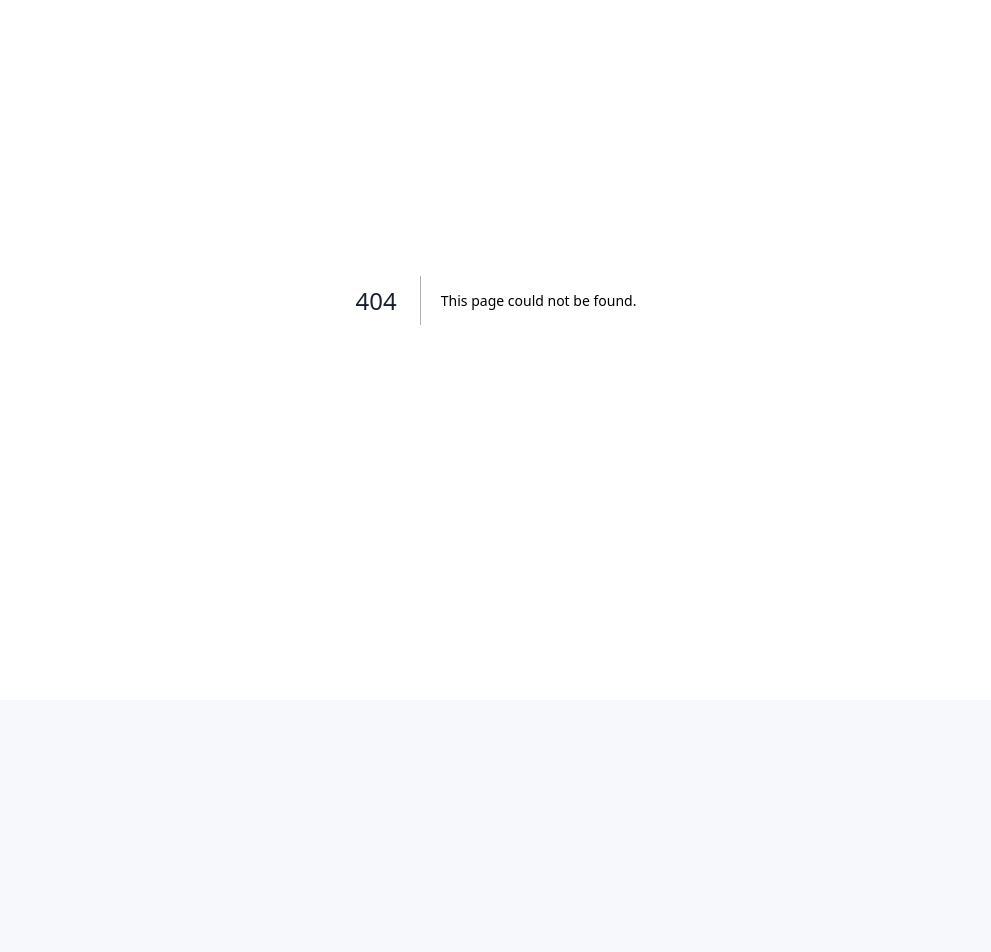
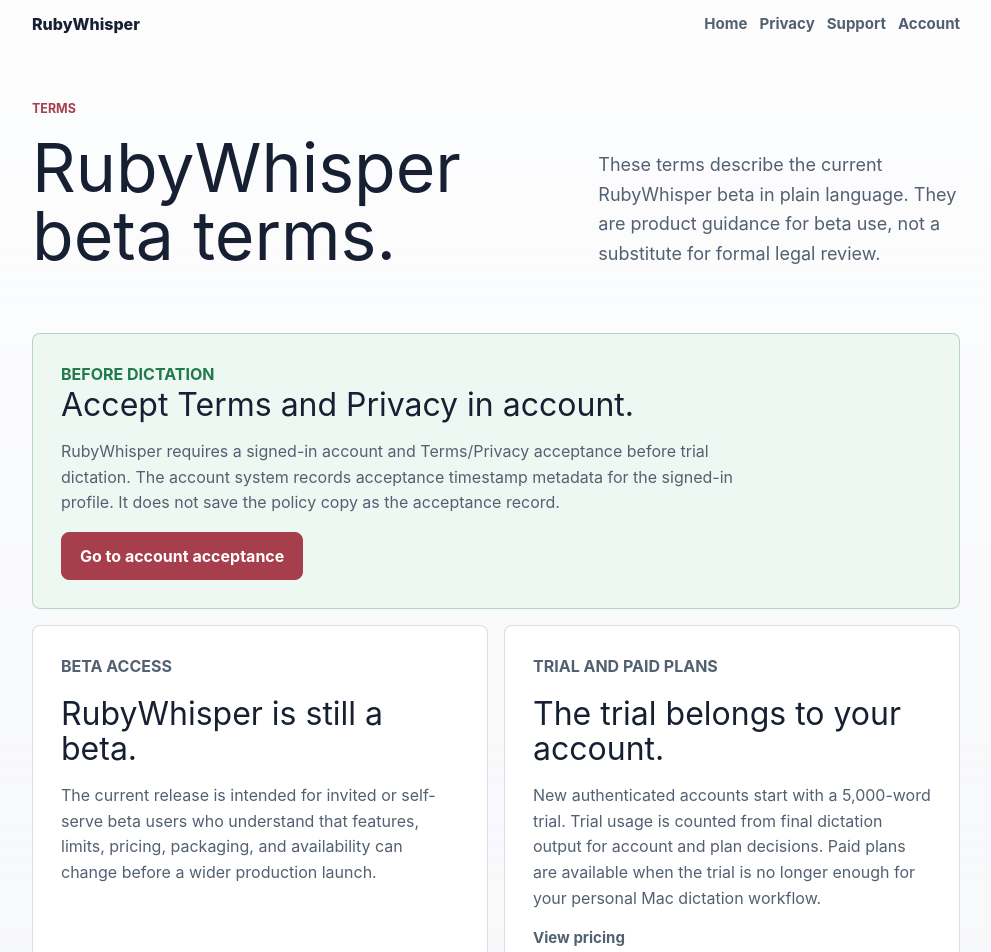
Before and after one commit to brandonnshore/rubywispr-, a Next.js app in the folder apps/web/: page /terms in a window 1280 px wide. Before the commit this address had no page. Shown: the part 100-1052 px from the top of the page, without its empty margins (144-1135 px from the left). Before the commit the page ends 800 px from the top, so only its background shows below. Built offline with nearby package versions, Linux system fonts and the light colour scheme.

Commit message:
Add public beta terms page

```diff
--- /dev/null
+++ b/apps/web/src/app/(public)/terms/page.tsx
@@ -0,0 +1,181 @@
+import Link from "next/link";
+
+const supportGuidelines = [
+  "Use RubyWhisper for personal dictation into apps where you can type.",
+  "Do not use the beta for meeting transcription, surveillance, regulated records, or high-risk workflows that require guaranteed uptime.",
+  "Keep your account credentials private and use RubyWhisper only on Macs and accounts you are allowed to use.",
+];
+
+const releaseLimitations = [
+  "RubyWhisper is a Mac-only beta and may change, pause, or become unavailable while launch work continues.",
+  "The beta depends on account, network, billing, entitlement, and transcription provider availability.",
+  "The Mac app may show recovery states when insertion cannot complete; local Recent Wisprs are handled on the Mac, not in the web account.",
+];
+
+const termsRoutes = [
+  {
+    href: "/privacy",
+    label: "Privacy",
+    note: "Review what RubyWhisper does and does not keep.",
+  },
+  {
+    href: "/support",
+    label: "Support",
+    note: "Get beta help without sending private dictation content.",
+  },
+  {
+    href: "/account",
+    label: "Account",
+    note: "Sign in to accept Terms and Privacy before trial dictation.",
+  },
+  {
+    href: "/pricing",
+    label: "Pricing",
+    note: "Compare the free trial and paid beta plans.",
+  },
+  {
+    href: "/download",
+    label: "Download",
+    note: "Check Mac beta artifact availability.",
+  },
+];
+
+export default function TermsPage() {
+  return (
+    <main className="surface-shell public-shell terms-shell">
+      <section
+        className="surface-panel public-panel terms-panel"
+        aria-labelledby="terms-heading"
+      >
+        <header className="route-header">
+          <Link className="route-brand" href="/" aria-label="RubyWhisper home">
+            RubyWhisper
+          </Link>
+          <nav className="route-nav" aria-label="Primary routes">
+            <Link href="/">Home</Link>
+            <Link href="/privacy">Privacy</Link>
+            <Link href="/support">Support</Link>
+            <Link href="/account">Account</Link>
+          </nav>
+        </header>
+
+        <div className="terms-hero">
+          <div>
+            <p className="surface-kicker">Terms</p>
+            <h1 id="terms-heading">RubyWhisper beta terms.</h1>
+          </div>
+          <p className="surface-copy terms-hero-copy">
+            These terms describe the current RubyWhisper beta in plain language.
+            They are product guidance for beta use, not a substitute for formal
+            legal review.
+          </p>
+        </div>
+
+        <section className="terms-callout" aria-labelledby="acceptance-heading">
+          <div>
+            <p className="account-status-label">Before dictation</p>
+            <h2 id="acceptance-heading">Accept Terms and Privacy in account.</h2>
+          </div>
+          <p>
+            RubyWhisper requires a signed-in account and Terms/Privacy
+            acceptance before trial dictation. The account system records
+            acceptance timestamp metadata for the signed-in profile. It does
+            not save the policy copy as the acceptance record.
+          </p>
+          <Link className="rw-button" href="/account">
+            Go to account acceptance
+          </Link>
+        </section>
+
+        <div className="terms-section-grid">
+          <section className="terms-section" aria-labelledby="beta-heading">
+            <p className="surface-kicker">Beta access</p>
+            <h2 id="beta-heading">RubyWhisper is still a beta.</h2>
+            <p>
+              The current release is intended for invited or self-serve beta
+              users who understand that features, limits, pricing, packaging,
+              and availability can change before a wider production launch.
+            </p>
+          </section>
+
+          <section className="terms-section" aria-labelledby="plans-heading">
+            <p className="surface-kicker">Trial and paid plans</p>
+            <h2 id="plans-heading">The trial belongs to your account.</h2>
+            <p>
+              New authenticated accounts start with a 5,000-word trial. Trial
+              usage is counted from final dictation output for account and plan
+              decisions. Paid plans are available when the trial is no longer
+              enough for your personal Mac dictation workflow.
+            </p>
+            <Link className="route-text-link" href="/pricing">
+              View pricing
+            </Link>
+          </section>
+
+          <section className="terms-section" aria-labelledby="privacy-heading">
+            <p className="surface-kicker">Privacy fit</p>
+            <h2 id="privacy-heading">Dictation content is transient server-side.</h2>
+            <p>
+              RubyWhisper sends recorded audio through the backend for
+              transcription and optional cleanup, then returns text to the Mac.
+              The server contract is metadata-only for account, usage, request,
+              plan, and acceptance records. RubyWhisper does not keep
+              server-side audio, transcript, cleaned text, clipboard, prompt,
+              provider payload, or local history content.
+            </p>
+            <Link className="route-text-link" href="/privacy">
+              Read privacy details
+            </Link>
+          </section>
+
+          <section className="terms-section" aria-labelledby="support-heading">
+            <p className="surface-kicker">Support</p>
+            <h2 id="support-heading">Support is beta support.</h2>
+            <p>
+              Support can help with account, billing, download, and beta access
+              questions as capacity allows. Do not include private dictation
+              text, audio, transcripts, clipboard content, prompts, or provider
+              request and response payloads in support requests.
+            </p>
+            <Link className="route-text-link" href="/support">
+              Open support
+            </Link>
+          </section>
+        </div>
+
+        <section className="terms-list-section" aria-labelledby="use-heading">
+          <div>
+            <p className="surface-kicker">Acceptable use</p>
+            <h2 id="use-heading">Use RubyWhisper for personal dictation.</h2>
+          </div>
+          <ul>
+            {supportGuidelines.map((item) => (
+              <li key={item}>{item}</li>
+            ))}
+          </ul>
+        </section>
+
+        <section className="terms-list-section" aria-labelledby="limits-heading">
+          <div>
+            <p className="surface-kicker">Current limits</p>
+            <h2 id="limits-heading">Do not depend on production availability.</h2>
+          </div>
+          <ul>
+            {releaseLimitations.map((item) => (
+              <li key={item}>{item}</li>
+            ))}
+          </ul>
+        </section>
+
+        <nav className="route-list terms-route-list" aria-label="Terms links">
+          {termsRoutes.map((route) => (
+            <a className="route-link" href={route.href} key={route.href}>
+              <span>{route.label}</span>
+              <small>{route.note}</small>
+            </a>
+          ))}
+        </nav>
+      </section>
+    </main>
+  );
+}
--- a/apps/web/src/app/globals.css
+++ b/apps/web/src/app/globals.css
@@ -1078,17 +1078,140 @@
   grid-template-columns: repeat(3, minmax(0, 1fr));
 }
 
+.terms-panel {
+  width: min(100%, 1040px);
+}
+
+.terms-hero {
+  display: grid;
+  grid-template-columns: minmax(0, 1fr) minmax(280px, 0.72fr);
+  gap: clamp(var(--rw-space-6), 6vw, 64px);
+  align-items: end;
+}
+
+.terms-hero > *,
+.terms-callout > *,
+.terms-section > *,
+.terms-list-section > * {
+  min-width: 0;
+}
+
+.terms-hero h1 {
+  max-width: 12ch;
+}
+
+.terms-hero-copy {
+  margin-top: 0;
+}
+
+.terms-callout {
+  display: grid;
+  gap: var(--rw-space-4);
+  margin-top: clamp(var(--rw-space-8), 7vw, 64px);
+  border: 1px solid var(--rw-color-success-border);
+  border-radius: var(--rw-radius-medium);
+  background: var(--rw-color-success-soft);
+  padding: clamp(20px, 4vw, 28px);
+}
+
+.terms-callout h2,
+.terms-section h2,
+.terms-list-section h2 {
+  margin: 0;
+  color: var(--rw-color-text-primary);
+  font-size: clamp(1.45rem, 3vw, 2rem);
+  line-height: 1.12;
+  letter-spacing: 0;
+}
+
+.terms-callout .account-status-label {
+  color: var(--rw-color-success);
+}
+
+.terms-callout p,
+.terms-section p {
+  margin: 0;
+  max-width: 68ch;
+  color: var(--rw-color-text-secondary);
+  font-size: 1rem;
+  line-height: 1.6;
+}
+
+.terms-section-grid {
+  display: grid;
+  grid-template-columns: repeat(2, minmax(0, 1fr));
+  gap: var(--rw-space-4);
+  margin-top: var(--rw-space-4);
+}
+
+.terms-section {
+  display: grid;
+  gap: var(--rw-space-4);
+  align-content: start;
+  border: 1px solid var(--rw-color-border);
+  border-radius: var(--rw-radius-medium);
+  background: var(--rw-color-surface);
+  padding: clamp(20px, 4vw, 28px);
+}
+
+.terms-list-section {
+  display: grid;
+  grid-template-columns: minmax(220px, 0.58fr) minmax(0, 1fr);
+  gap: clamp(var(--rw-space-6), 5vw, 48px);
+  margin-top: clamp(var(--rw-space-8), 7vw, 64px);
+  border-top: 1px solid var(--rw-color-border);
+  padding-top: var(--rw-space-8);
+}
+
+.terms-list-section ul {
+  display: grid;
+  gap: var(--rw-space-3);
+  margin: 0;
+  padding: 0;
+  list-style: none;
+}
+
+.terms-list-section li {
+  position: relative;
+  color: var(--rw-color-text-secondary);
+  font-size: 1rem;
+  line-height: 1.55;
+  padding-left: 22px;
+}
+
+.terms-list-section li::before {
+  position: absolute;
+  top: 0.68em;
+  left: 0;
+  width: 8px;
+  height: 8px;
+  border-radius: 50%;
+  background: var(--rw-color-accent);
+  content: "";
+}
+
+.terms-route-list {
+  grid-template-columns: repeat(5, minmax(0, 1fr));
+}
+
 @media (max-width: 900px) {
   .pricing-hero,
   .download-hero,
+  .terms-hero,
   .pricing-included,
-  .download-details {
+  .download-details,
+  .terms-list-section {
     grid-template-columns: 1fr;
   }
 
   .pricing-hero-copy,
-  .download-hero-copy {
+  .download-hero-copy,
+  .terms-hero-copy {
     margin-top: var(--rw-space-2);
+  }
+
+  .terms-route-list {
+    grid-template-columns: repeat(2, minmax(0, 1fr));
   }
 }
 
@@ -1143,6 +1266,11 @@
   }
 
   .download-route-list {
+    grid-template-columns: 1fr;
+  }
+
+  .terms-section-grid,
+  .terms-route-list {
     grid-template-columns: 1fr;
   }
 }
```
Also changed, not shown: 1 other file (tests, documents, lock files or other folders).
